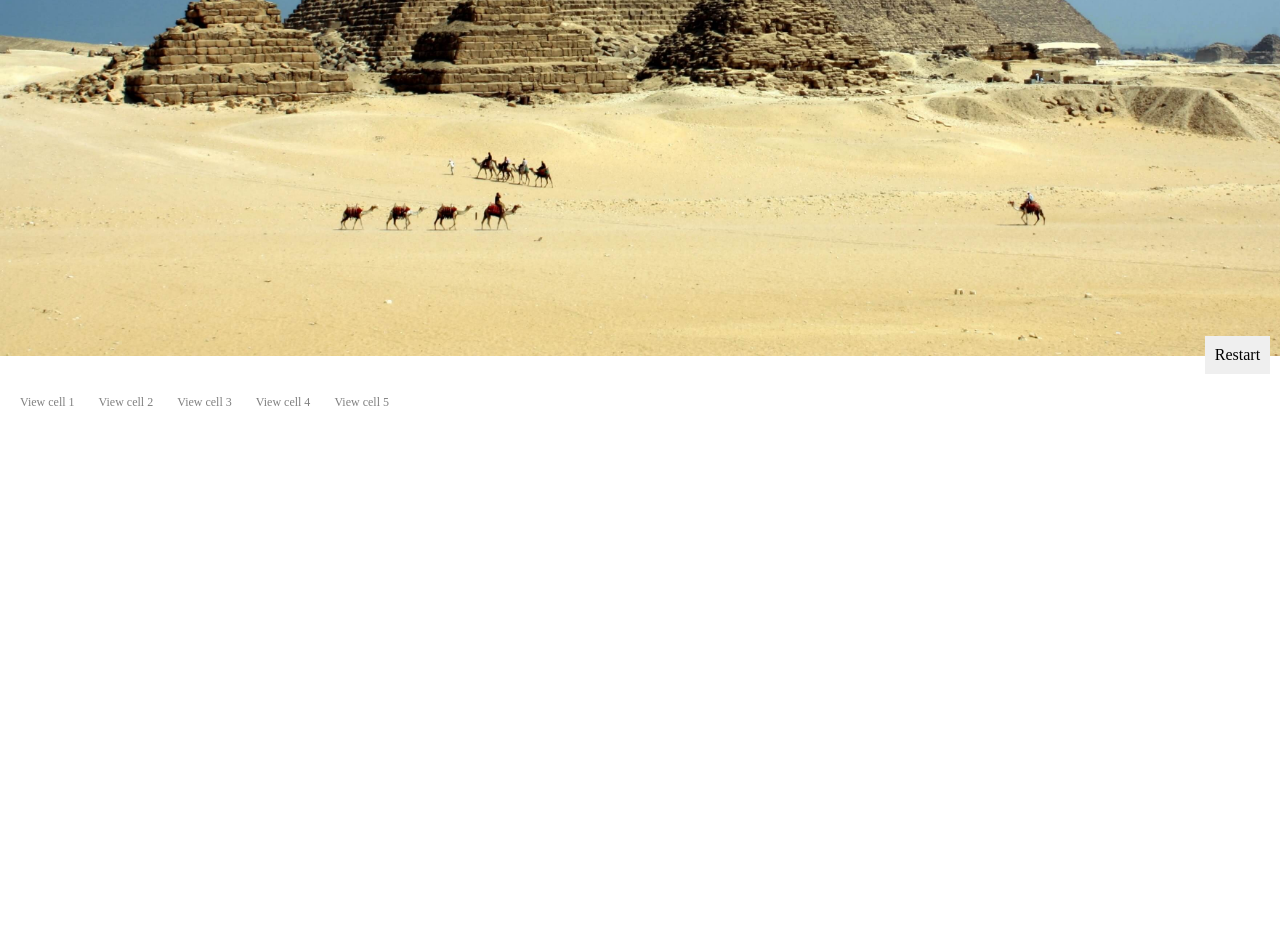
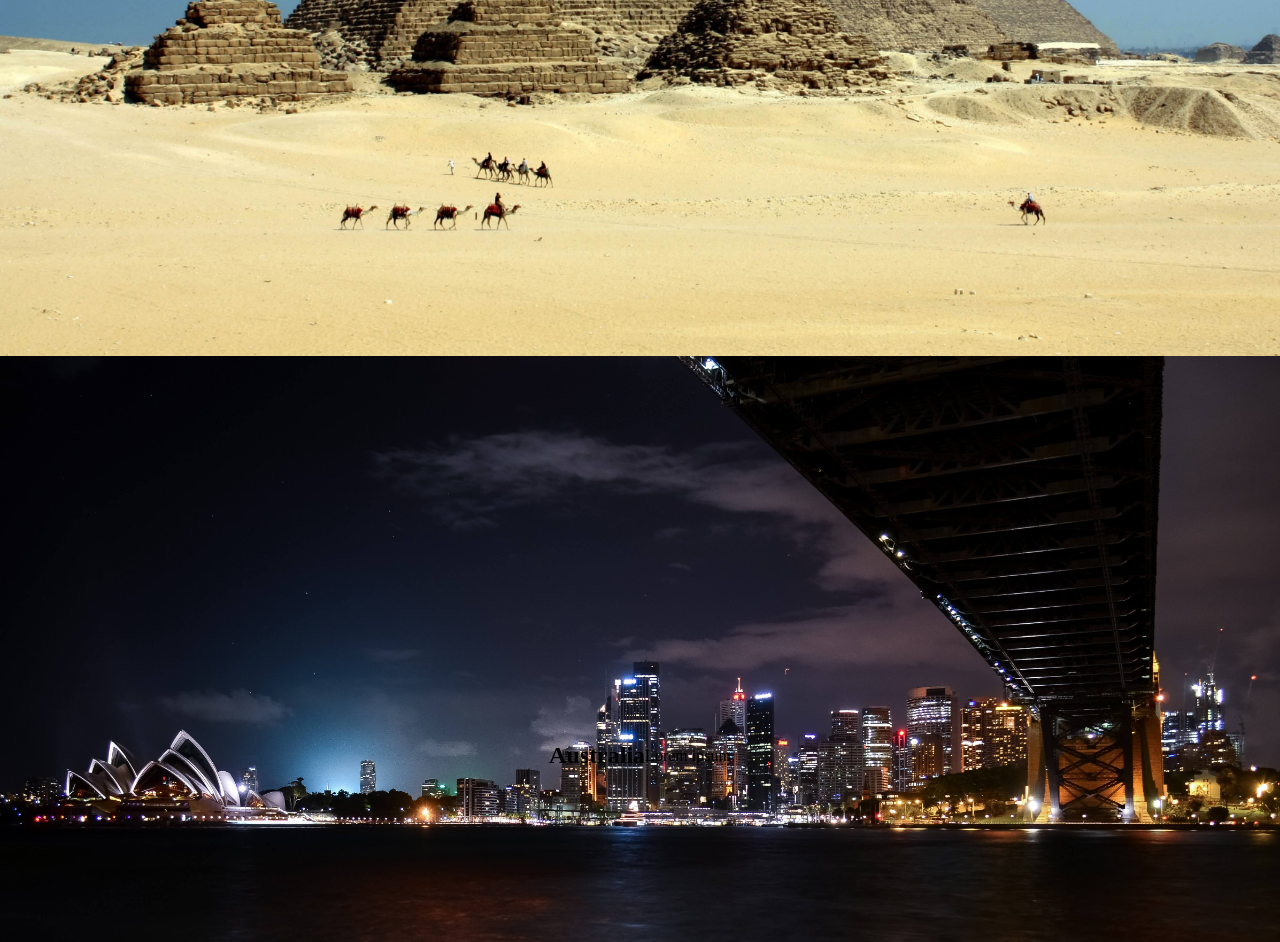
Before and after one commit to Ciri1987/places-to-visit, a website: page index.html in a window 1280 px wide. Shown: the part 464-1406 px from the top of the page. Before the commit the page ends 890 px from the top, so only its background shows below. Drawn offline with Linux system fonts and the light colour scheme; a web font is replaced by a local one.

Commit message:
Modify mustache

```diff
--- a/index.html
+++ b/index.html
@@ -15,7 +15,8 @@
 
 <body>
 
-    <div class="main-carousel">
+    <div class="main-carousel"></div>
+    <!--   <div class="main-carousel">
         <div class="carousel-cell" id="carousel-cell1" style="background-image:url(images/egypt.jpg)">
             <div class="container"><span class="title">Egypt</span></div>
         </div>
@@ -32,19 +33,53 @@
             <div class="container"><span class="title">New York</span></div>
         </div>
     </div>
+-->
+    <script id="template-carousel" type="x-tmpl-mustache">
+        <div class="carousel-cell" style="background-image: url({{image}})">
+      <div class="container">
+        <h2>{{title}}</h2>
+        {{{description}}}
+      </div>
+    </div>
+  </script>
 
+    <script>
+        var data = [{
+                title: 'Egypt',
+                description: '<p>Lorem ipsum</p>',
+                image: 'images/egypt.jpg',
+
+            },
+            {
+                title: 'Australia',
+                description: '<p>Lorem ipsum</p>',
+                image: 'images/australia.jpg',
+
+            },
+            {
+                title: 'China',
+                description: '<p>Lorem ipsum</p>',
+                image: 'images/china.jpg',
+
+            },
+            {
+                title: 'Machu Picchu',
+                description: '<p>Lorem ipsum</p>',
+                image: 'images/machu-picchu.jpg',
+            },
+            {
+                title: 'New York',
+                description: '<p>Lorem ipsum</p>',
+                image: 'images/new-york.jpg',
+            }
+        ];
+    </script>
     <div class="progress-bar"></div>
     <div class="button-group">
         <button class="restart-button" data-selector=".restart">Restart</button>
     </div>
-    <p>
-        <a href="#carousel-cell1">View cell 1</a>
-        <a href="#carousel-cell2">View cell 2</a>
-        <a href="#carousel-cell3">View cell 3</a>
-        <a href="#carousel-cell4">View cell 4</a>
-        <a href="#carousel-cell5">View cell 5</a>
-    </p>
 
+    <script src="vendor/mustache.js"></script>
     <script src="vendor/flickity.pkgd.min.js"></script>
     <script src="js/script.js"></script>
 </body>
--- a/js/script.js
+++ b/js/script.js
@@ -1,3 +1,5 @@
+'use strict';
+
 var elem = document.querySelector('.main-carousel');
 var progressBar = document.querySelector('.progress-bar');
 var buttonGroup = document.querySelector('.button-group');
@@ -11,6 +13,21 @@ var flkty = new Flickity(elem, {
     contain: true,
     hash: true,
 });
+
+
+// mustache
+
+var templateSlide = document.getElementById('template-carousel').innerHTML;
+var carousel = document.querySelector('.main-carousel');
+
+Mustache.parse(templateSlide);
+var renderedTemplates = '';
+
+for (var i = 0; i < data.length; i++) {
+    renderedTemplates += Mustache.render(templateSlide, data[i]);
+}
+carousel.innerHTML = renderedTemplates;
+
 
 // Use progress bar scroll
 
```
